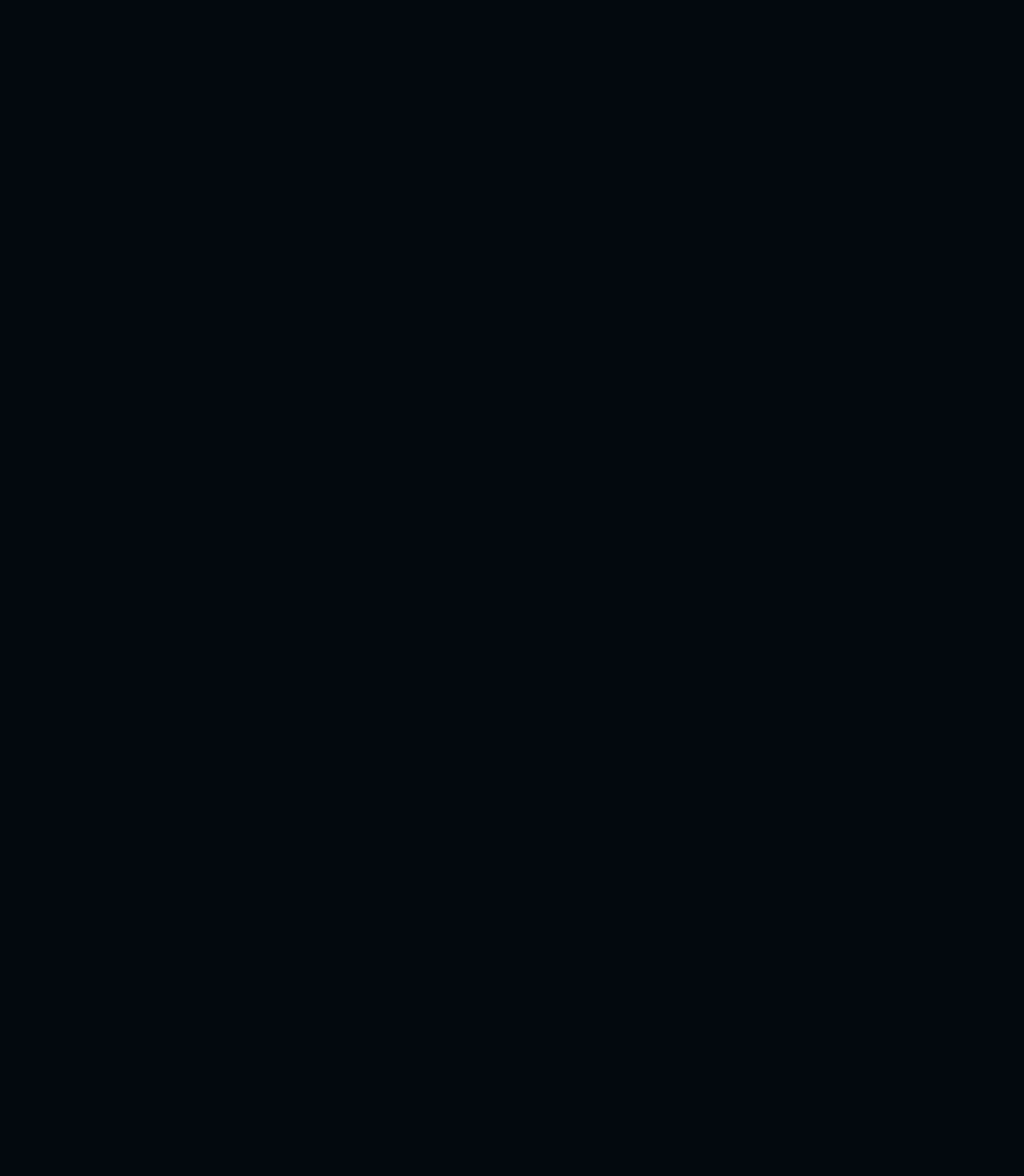
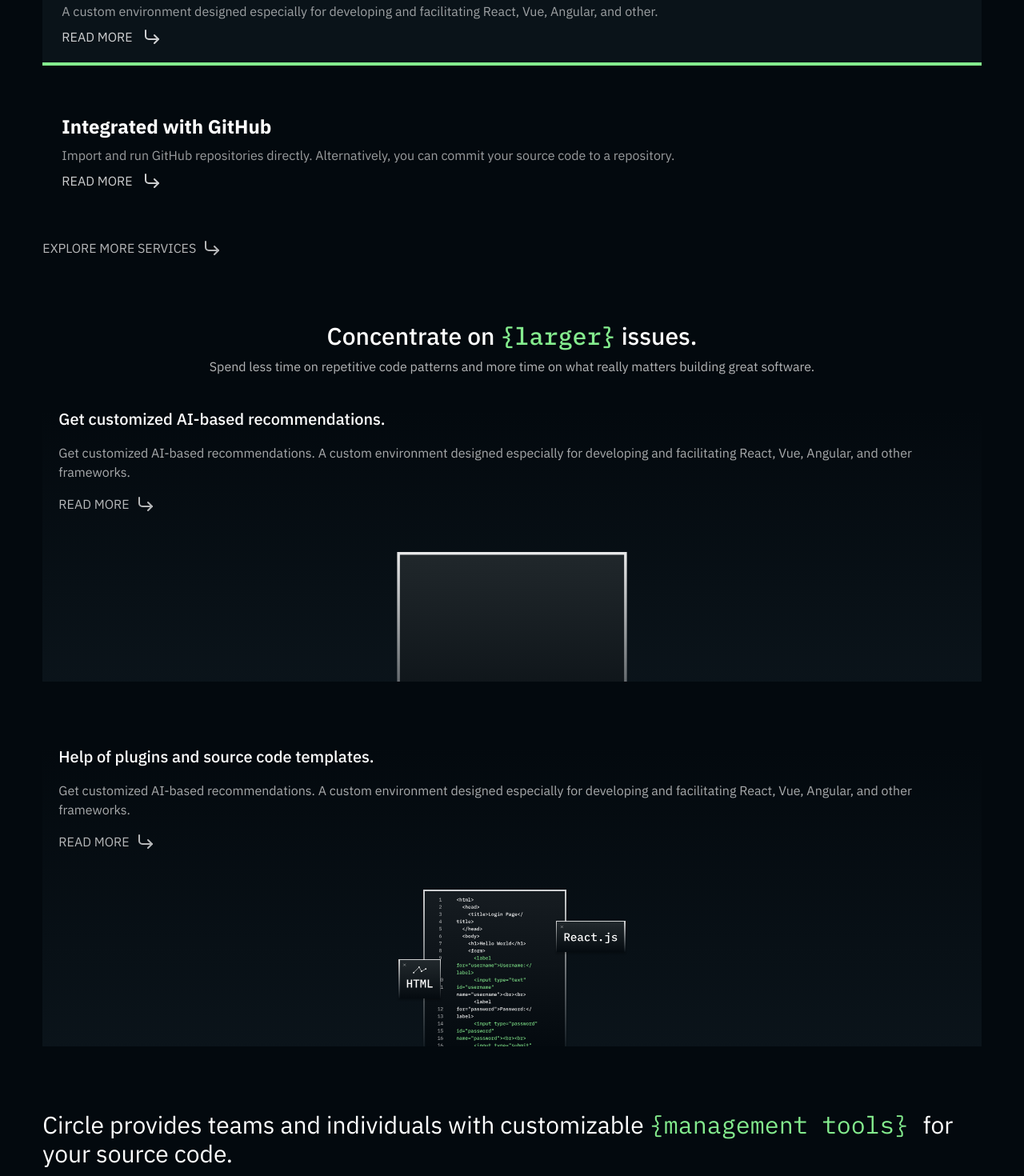
Before and after one commit to abdul-musabbir/md-abdul-mottalib, a React (Vite) app: page / in a window 1280 px wide. Shown: the part 2620-4090 px from the top of the page at 80% size. Before the commit the page ends 1898 px from the top, so only its background shows below. Built offline with nearby package versions, Linux system fonts and the light colour scheme.

Commit message:
add circle provides teams section

```diff
--- a/src/App.jsx
+++ b/src/App.jsx
@@ -1,13 +1,31 @@
+import { useEffect, useState } from "react";
 import { BrowserRouter, Route, Routes } from "react-router-dom";
 import Home from "./components/Home";
 import Layout from "./components/Layout";
+import Loader from "./components/Loader";
 
 function App() {
+  const [loading, setLoading] = useState(false);
+
+  useEffect(() => {
+    const timeoutId = setTimeout(() => {
+      setLoading(false);
+    }, 4000);
+
+    return () => {
+      clearTimeout(timeoutId);
+    };
+  }, []);
+
+  if (loading) {
+    return <Loader />;
+  }
+
   return (
     <BrowserRouter>
       <Layout>
         <Routes>
-          <Route path="/" Component={Home} />
+          <Route path="/" element={<Home />} />
         </Routes>
       </Layout>
     </BrowserRouter>
--- /dev/null
+++ b/src/components/CardBox.jsx
@@ -0,0 +1,48 @@
+import { CornerDownRightIcon } from "lucide-react";
+import { Link } from "react-router-dom";
+
+export default function CardBox() {
+  return (
+    <div className="py-10 flex flex-col gap-10">
+      <div className="bg-[#0A1319] border-b-4 px-6 py-5 border-greens">
+        <div className="flex flex-col gap-2">
+          <h3 className="text-2xl font-bold">Optimized Frameworks</h3>
+          <p className=" opacity-60">
+            A custom environment designed especially for developing and
+            facilitating React, Vue, Angular, and other.
+          </p>
+
+          <Link
+            to={""}
+            className="uppercase opacity-80 flex gap-3 items-center"
+          >
+            read more <CornerDownRightIcon />
+          </Link>
+        </div>
+      </div>
+
+      <div className="px-6 py-5">
+        <div className="flex flex-col gap-2">
+          <h3 className="text-2xl font-bold">Integrated with GitHub</h3>
+          <p className=" opacity-60">
+            Import and run GitHub repositories directly. Alternatively, you can
+            commit your source code to a repository.
+          </p>
+
+          <Link
+            to={""}
+            className="uppercase opacity-80 flex gap-3 items-center"
+          >
+            read more <CornerDownRightIcon />
+          </Link>
+        </div>
+      </div>
+
+      <div>
+        <Link to={"/"} className="uppercase flex gap-2 opacity-70">
+          explore more services <CornerDownRightIcon />
+        </Link>
+      </div>
+    </div>
+  );
+}
--- /dev/null
+++ b/src/components/CircleProvides.jsx
@@ -0,0 +1,45 @@
+import { Video } from "lucide-react";
+import Button from "../utils/Button";
+
+export default function CircleProvides() {
+  return (
+    <div className="py-10">
+      <div>
+        <div className="flex flex-col gap-10">
+          <h2 className="text-3xl">
+            Circle provides teams and individuals with customizable{" "}
+            <span className="text-greens text-center ibm-plex-mono">
+              {"{management tools}"}{" "}
+            </span>
+            for your source code.
+          </h2>
+
+          <div>
+            <p className="mb-10 opacity-65">
+              Create issues, sections into tasks, track relationships, add
+              custom spaces, and initiate discussions. Visualize large projects
+              with spreadsheets or codeboards, and use the help of code systems
+              to automate everything.
+            </p>
+            <div className="flex gap-5">
+              <Button
+                className={
+                  "flex gap-2 uppercase bg-greens text-black px-6 py-3 rounded-lg"
+                }
+              >
+                <Video /> watch a video
+              </Button>
+              <Button
+                className={
+                  "uppercase px-4 py-2 bg-green-950 text-white shadowses"
+                }
+              >
+                get a demo
+              </Button>
+            </div>
+          </div>
+        </div>
+      </div>
+    </div>
+  );
+}
--- /dev/null
+++ b/src/components/Concentrate.jsx
@@ -0,0 +1,40 @@
+import BoxImage from "../assets/img/box.svg";
+import CodeImage from "../assets/img/frame2.svg";
+import ContentBox from "./ContentBox";
+export default function Concentrate() {
+  return (
+    <div className="py-10">
+      <div className="flex flex-col gap-2">
+        <h2 className="text-3xl text-center font-medium">
+          Concentrate on{" "}
+          <span className="ibm-plex-mono text-greens">{"{larger}"}</span>{" "}
+          issues.
+        </h2>
+
+        <p className="opacity-70 text-center">
+          Spend less time on repetitive code patterns and more time on what
+          really matters building great software.
+        </p>
+      </div>
+
+      <div className="mt-10">
+        <ContentBox data={data} />
+      </div>
+    </div>
+  );
+}
+
+let data = [
+  {
+    title: "Get customized AI-based recommendations.",
+    des: "Get customized AI-based recommendations. A custom environment designed especially for developing and facilitating React, Vue, Angular, and other frameworks.",
+    link: "/",
+    url: BoxImage,
+  },
+  {
+    title: "Help of plugins and source code templates.",
+    des: "Get customized AI-based recommendations. A custom environment designed especially for developing and facilitating React, Vue, Angular, and other frameworks.",
+    link: "/",
+    url: CodeImage,
+  },
+];
--- /dev/null
+++ b/src/components/ContentBox.jsx
@@ -0,0 +1,28 @@
+import { CornerDownRightIcon } from "lucide-react";
+import { Link } from "react-router-dom";
+
+export default function ContentBox(props) {
+  const { data } = props;
+  return (
+    <div className="flex flex-col gap-20">
+      {data.map((res, index) => {
+        return (
+          <div
+            key={index}
+            className="overflow-hidden flex flex-col gap-4 bg px-5"
+          >
+            {" "}
+            <h3 className="text-xl font-medium">{res.title}</h3>
+            <p className=" opacity-65">{res.des}</p>
+            <Link to={res.link} className=" opacity-70 uppercase flex gap-2">
+              read more <CornerDownRightIcon />
+            </Link>
+            <div className="w-full flex items-center mt-8">
+              <img src={res.url} alt="" className="w-72 -mb-4 mx-auto" />
+            </div>
+          </div>
+        );
+      })}
+    </div>
+  );
+}
--- a/src/components/DevelopSection.jsx
+++ b/src/components/DevelopSection.jsx
@@ -17,8 +17,8 @@
           </p>
         </div>
 
-        <div className="flex items-center justify-center">
-          <img src={Frame2} alt="code frame" className="w-[10rem]" />
+        <div className="flex items-center justify-center mt-10 shadows">
+          <img src={Frame2} alt="code frame" className="w-11/12" />
         </div>
       </div>
     </div>
--- a/src/components/Home.jsx
+++ b/src/components/Home.jsx
@@ -6,6 +6,9 @@
 import Logo4 from "../assets/img/logo4.svg";
 import Logo5 from "../assets/img/logo5.svg";
 import Button from "../utils/Button";
+import CardBox from "./CardBox";
+import CircleProvides from "./CircleProvides";
+import Concentrate from "./Concentrate";
 import DevelopSection from "./DevelopSection";
 export default function Home() {
   return (
@@ -78,6 +81,18 @@
         <div>
           <DevelopSection />
         </div>
+
+        <div>
+          <CardBox />
+        </div>
+
+        <div>
+          <Concentrate />
+        </div>
+
+        <div>
+          <CircleProvides />
+        </div>
       </div>
     </div>
   );
--- /dev/null
+++ b/src/components/Loader.jsx
@@ -0,0 +1,54 @@
+const Loader = () => {
+  return (
+    <div className="loader">
+      <div className="svg-wrapper">
+        {/* copy svg image and past it here */}
+        <svg
+          height="80"
+          viewBox="0 0 196 313"
+          fill=""
+          xmlns="http://www.w3.org/2000/svg"
+        >
+          <title>Loader</title>
+          <defs>
+            <linearGradient id="ttb" y2="1">
+              {/* if you are thinking how it is animating
+                    we have added animation to svg here
+                */}
+
+              <stop offset="100%" stopOpacity="1" stopColor="#333">
+                <animate
+                  attributeName="offset"
+                  values="0;1;1;0"
+                  repeatCount="indefinite"
+                  repeatDur="05:00"
+                  dur="4s"
+                  begin="0s"
+                />
+              </stop>
+              <stop offset="100%" stopOpacity="1" stopColor="#E0E0E0">
+                <animate
+                  attributeName="offset"
+                  values="0;1;1;0"
+                  repeatCount="indefinite"
+                  repeatDur="05:00"
+                  dur="4s"
+                  begin="0s"
+                />
+              </stop>
+
+              {/* end */}
+            </linearGradient>
+          </defs>
+          <path
+            fill="url(#ttb)"
+            d="M188.971 175.237L196 145.949V102.018L169.446 56.6225L167.493 36.3165L161.831 41.9788L139.573 9.86013L137.425 20.7941L110.383 4.00262L108.528 14.9366L87.7339 0L82.9502 18.6464L49.953 14.9366L54.1509 23.0395L39.8 24.6015V35.8284L30.5256 41.8811L35.6997 46.7624L23.3014 51.1555L28.2803 56.7201L0.75 102.116V148.292L8.36475 173.87L12.465 165.474V141.361L22.2275 127.986V94.7939L40.6786 70.29H98.8631L156.852 69.8019L175.499 94.9891V127.694L185.261 142.825V165.084L188.971 175.237Z M175.01 147.999L171.203 141.166L159.293 134.43L125.124 137.651L120.243 146.828L128.639 147.999L165.638 143.704L175.01 147.999Z M22.8134 147.999L26.6208 141.166L38.531 134.43L72.6022 137.651L77.4834 146.828L69.0877 147.999L32.1854 143.704L22.8134 147.999Z M140.256 245.039L111.262 235.179L102.28 240.646V221.609L114.776 224.44L146.895 232.445L153.631 250.603L140.256 245.039ZM57.5679 245.039L86.4649 235.179L95.4464 240.646V221.609L82.9504 224.44L50.8317 232.445L44.0956 250.603L57.5679 245.039Z M161.831 229.614L149.921 259.975L132.739 277.255H64.9873L48.7816 260.952L35.8951 229.614L10.7078 202.572L12.1722 229.614L23.3991 265.735L53.4676 296.097V296.389L69.5757 312.009L99.5466 312.4L129.42 312.009L174.23 265.735L185.554 229.614L187.116 202.572L161.831 229.614Z"
+          />
+        </svg>
+        <div className="loading-text">Loading...</div>
+      </div>
+    </div>
+  );
+};
+
+export default Loader;
--- a/src/index.css
+++ b/src/index.css
@@ -13,3 +13,45 @@
 .ibm-plex-mono {
   font-family: "IBM Plex Mono", monospace;
 }
+
+.shadows {
+  filter: drop-shadow(0px 0px 60px #83ed9146);
+}
+.shadowses {
+  filter: drop-shadow(0px 0px 20px #84ec8e);
+}
+/*
+loader css */
+.loader {
+  width: 100%;
+  height: 100vh;
+  z-index: 10;
+  position: fixed;
+  top: 0;
+  left: 0;
+  background: #18181b;
+  display: flex;
+  justify-content: center;
+  align-items: center;
+}
+
+.loader svg {
+  width: 100%;
+}
+
+.loading-text {
+  width: 100%;
+  font-weight: bold;
+  color: #fff;
+  transform: translate(0.4rem);
+  margin-top: 1rem;
+}
+
+/* bg */
+.bg {
+  background: linear-gradient(
+    0deg,
+    rgba(56, 83, 98, 0.145) 0%,
+    /* rgba(30, 37, 41, 0) %, */ rgba(30, 37, 41, 0) 100%
+  );
+}
```
Also changed, not shown: src/assets/img/box.svg (added), src/assets/img/frame2.svg.
